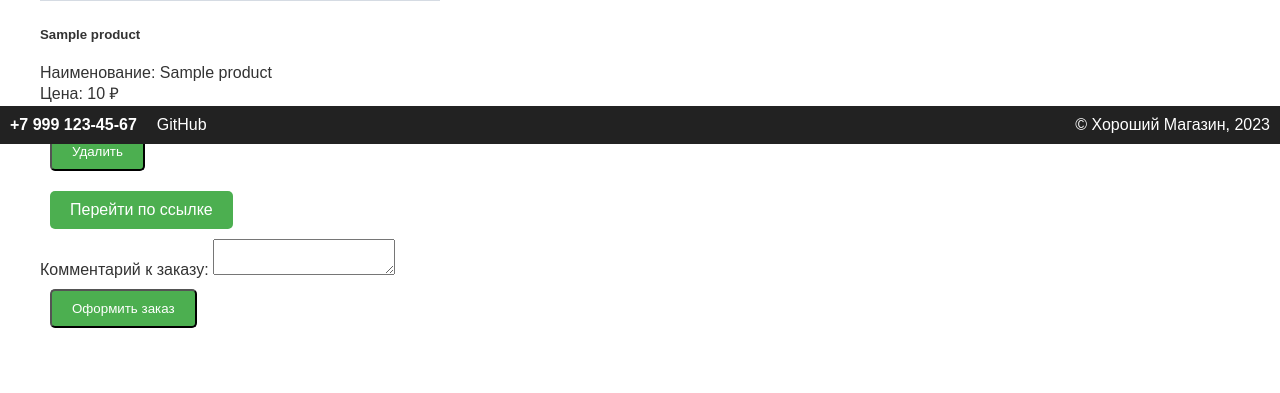
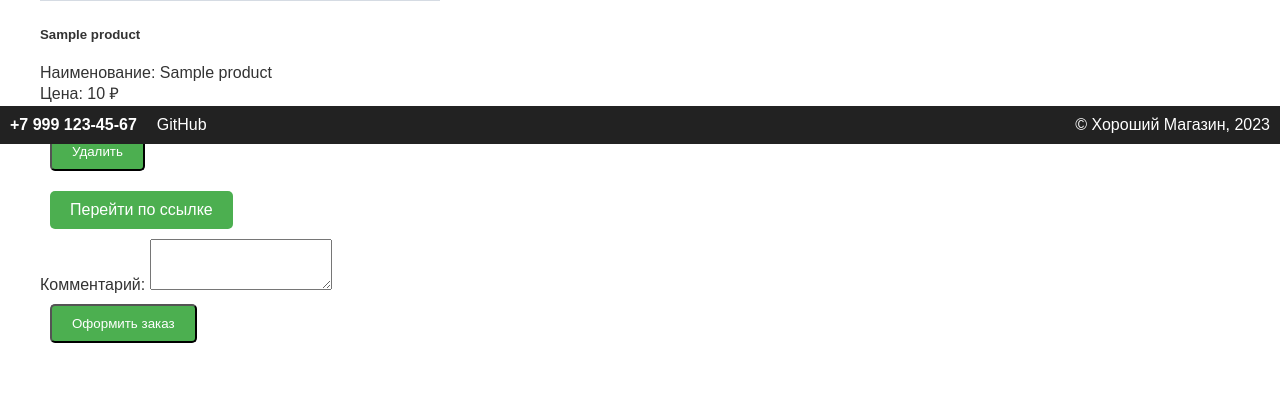
Before and after one commit to Mikan-DS/SomeStore, a Django app: template orders/templates/orders/cart.html in a window 1280 px wide. Shown: the part 656-1049 px from the top of the page. Before the commit the page ends 984 px from the top, so only its background shows below. Run offline with Django 3.2, Linux system fonts and the light colour scheme; the template is opened without the code that fills it: most values are stand-ins (such as "Sample title", 1, 10 or a date in 2020); grey boxes marked "Sample" are stand-in pictures; form fields are guessed from the names that the template uses.

Commit message:
23041203

```diff
--- a/orders/models.py
+++ b/orders/models.py
@@ -5,6 +5,7 @@ from users.models import CustomUser
 class Order(models.Model):
     user = models.ForeignKey(CustomUser, on_delete=models.CASCADE, verbose_name="Клиент")
     saved_date = models.DateTimeField(null=True, blank=True, verbose_name='Дата сохранения')
+    comment = models.TextField(blank=True, null=True, verbose_name='Комментарий')
 
     def __str__(self):
         return f"Заказ #{self.id}: {self.user} {self.saved_date}"
--- a/orders/templates/orders/cart.html
+++ b/orders/templates/orders/cart.html
@@ -95,12 +95,12 @@
       </div>
     {% endfor %}
     <form method="POST" action="{% url 'place_order' %}">
-      {% csrf_token %}
-      <div class="form-group">
-        <label for="order_comment">Комментарий к заказу:</label>
-        <textarea name="order_comment" id="order_comment" class="form-control"></textarea>
-      </div>
-      <button type="submit" class="btn btn-success">Оформить заказ</button>
+        {% csrf_token %}
+        <div class="form-group">
+            <label for="comment">Комментарий:</label>
+            <textarea class="form-control" rows="3" id="comment" name="comment"></textarea>
+        </div>
+        <button type="submit" class="btn btn-success">Оформить заказ</button>
     </form>
   {% else %}
     <p>Корзина пуста</p>
--- a/orders/views.py
+++ b/orders/views.py
@@ -35,6 +35,7 @@ def cart(request):
     }
     return render(request, 'orders/cart.html', context)
 
+
 @login_required
 def remove_from_cart(request, product_id):
     product = get_object_or_404(Product, id=product_id)
@@ -47,6 +48,8 @@ def place_order(request):
     if order is None or order.products.count() == 0:
         return redirect('cart')
     order.saved_date = timezone.now()
+    if request.method == 'POST':
+        order.comment = request.POST.get('comment')
     order.save()
     return redirect('index')
 
```
